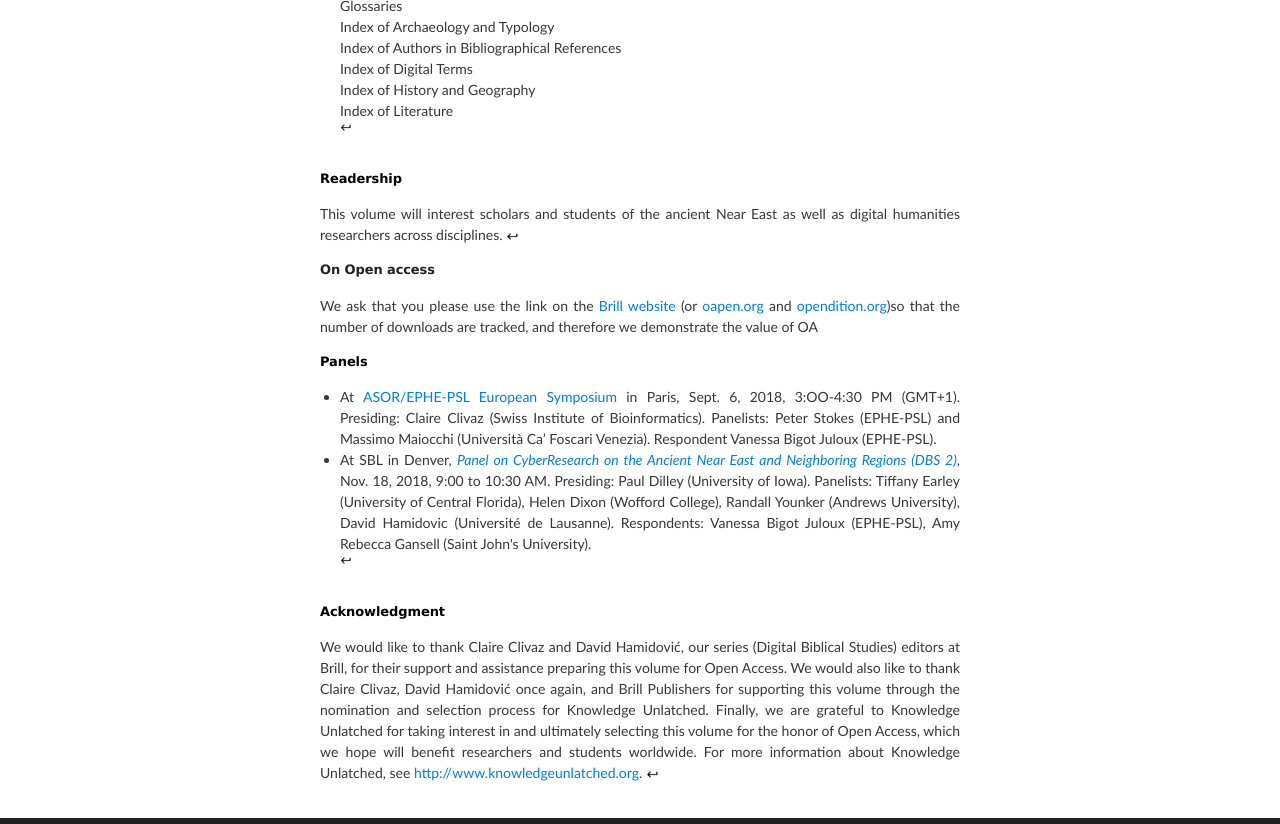
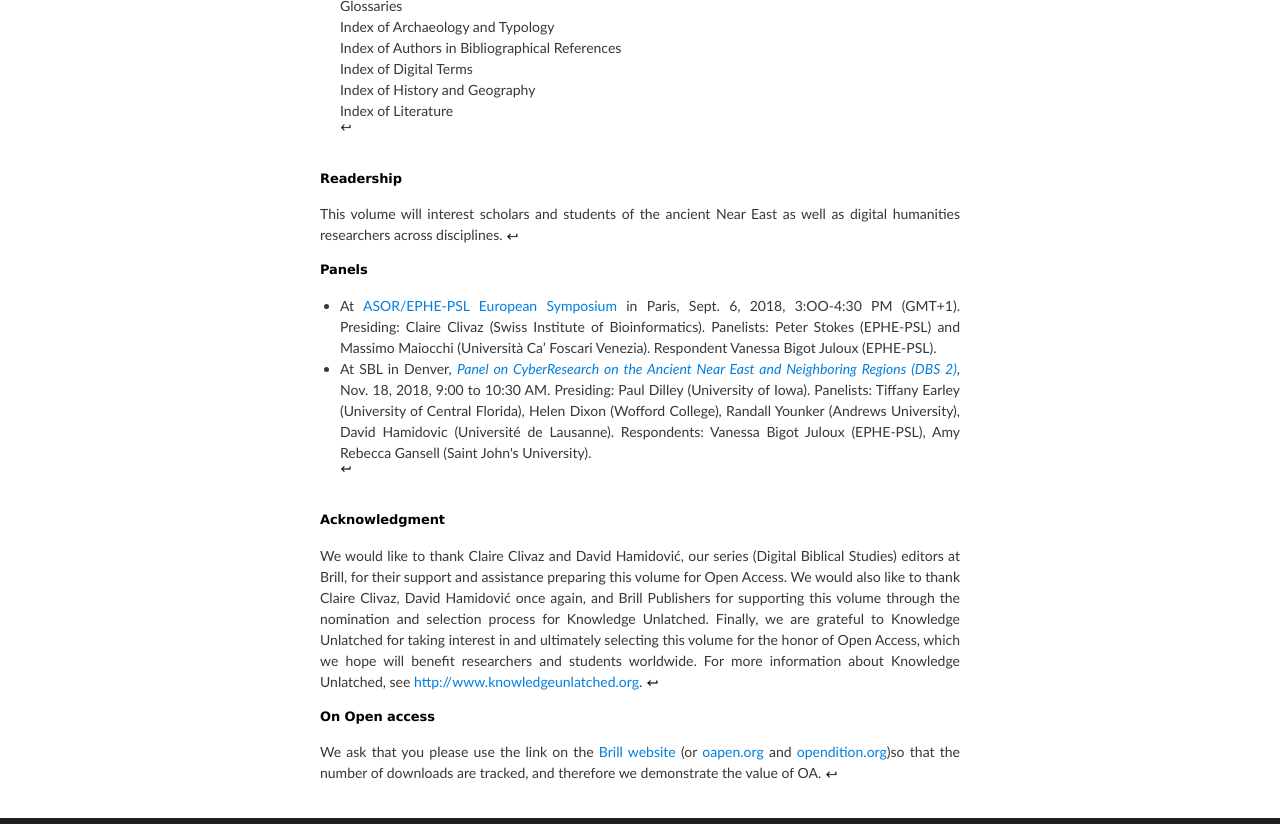
Before and after one commit to vbigot-juloux/ane-research-humanities, a Jekyll site: the page built from docs/CyberResearch-vol1.md, in a window 1280 px wide and 900 px high, scrolled down 2622 px, cut to the strip 0-824 px from the top of the window. Built offline with Jekyll 4.4.1, drawn with Linux system fonts in a browser that asks for light colours; comment, search, counter and statistics services are not loaded; the repository's description, which GitHub fills in, is left out; part of the change alters nothing that is shown; some of the changed text lies outside the part shown.

Commit message:
Update CyberResearch-vol1.md

```diff
--- a/docs/CyberResearch-vol1.md
+++ b/docs/CyberResearch-vol1.md
@@ -23,7 +23,7 @@ Vanessa Bigot Juloux, Amy Rebecca Gansell, Alessandro di Ludovico (eds.). Brill,
 <hr style="height:0; margin:0; background:transparent; border-bottom:0.5px solid #cccccc;" />
 
 <span style="border: 0">
-	<span style="color:#b30000; font-size: 14px;">&#9758;</span> <a href="#eds" name="eds2">Co-editors</a> | <a href="#authors" name="authors2">Authors</a> | <a href="#table-content" name="table-content2">Table of contents</a> | <a href="#readership" name="readership2">Readership</a> | <a href="#panels" name="panels2">Panels</a> | <a href="">On Open Access</a> | <a href="#acknowledgment" name="acknowledgment2">Acknowledgment</a>
+	<span style="color:#b30000; font-size: 14px;">&#9758;</span> <a href="#eds" name="eds2">Co-editors</a> | <a href="#authors" name="authors2">Authors</a> | <a href="#table-content" name="table-content2">Table of contents</a> | <a href="#readership" name="readership2">Readership</a> | <a href="#panels" name="panels2">Panels</a> | <a href="#acknowledgment" name="acknowledgment2">Acknowledgment</a> | <a href="#OA" name="OA2">On Open Access</a>
 </span>
 
 <h3>Overview</h3>
@@ -133,9 +133,6 @@ _by (surnames) alphabetic order_<br />
 <h3><a name="readership" style="color: black">Readership</a></h3>
 <p style="text-align: justify;">This volume will interest scholars and students of the ancient Near East as well as digital humanities researchers across disciplines. <a href="#readership2" style="text-decoration: none"><img src="../assets/baseline_keyboard_return_black_18dp.png" style="border:0; -webkit-box-shadow: 0 0 0; width: 2%"/></a></p>
 
-<h3>On Open access</h3>
-<p style="text-align: justify">We ask that you please use the link on the <a href="https://brill.com/view/title/34932" target="_blank">Brill website</a> (or <a href="" target="_blank">oapen.org</a> and <a href="" target="_blank">opendition.org</a>)so that the number of downloads are tracked, and therefore we demonstrate the value of OA</p>
-
 <h3><a name="panels" style="color: black">Panels</a></h3>
 <ul style="text-align: justify">
 	<li>At <a href="http://ancient-worlds-symposium.eu/docs/program#panel" target="_blank">ASOR/EPHE-PSL European Symposium</a> in Paris, Sept. 6, 2018, 3:OO-4:30 PM (GMT+1). Presiding: Claire Clivaz (Swiss Institute of Bioinformatics). Panelists: Peter Stokes (EPHE-PSL) and Massimo Maiocchi (Università Ca’ Foscari Venezia). Respondent Vanessa Bigot Juloux (EPHE-PSL).</li>
@@ -145,3 +142,6 @@ _by (surnames) alphabetic order_<br />
 
 <h3><a name="acknowledgment" style="color: black">Acknowledgment</a></h3>
 <p style="text-align: justify;">We would like to thank Claire Clivaz and David Hamidović, our series (Digital Biblical Studies) editors at Brill, for their support and assistance preparing this volume for Open Access. We would also like to thank Claire Clivaz, David Hamidović once again, and Brill Publishers for supporting this volume through the nomination and selection process for Knowledge Unlatched. Finally, we are grateful to Knowledge Unlatched for taking interest in and ultimately selecting this volume for the honor of Open Access, which we hope will benefit researchers and students worldwide.  For more information about Knowledge Unlatched, see <a href="http://www.knowledgeunlatched.org" target="_blank">http://www.knowledgeunlatched.org</a>. <a href="#acknowledgment2" style="text-decoration: none"><img src="../assets/baseline_keyboard_return_black_18dp.png" style="border:0; -webkit-box-shadow: 0 0 0; width: 2%"/></a></p>
+
+<h3><a name="acknowledgment" style="color: black">On Open access</a></h3>
+<p style="text-align: justify">We ask that you please use the link on the <a href="https://brill.com/view/title/34932" target="_blank">Brill website</a> (or <a href="" target="_blank">oapen.org</a> and <a href="" target="_blank">opendition.org</a>)so that the number of downloads are tracked, and therefore we demonstrate the value of OA. <a href="#OA2" style="text-decoration: none"><img src="../assets/baseline_keyboard_return_black_18dp.png" style="border:0; -webkit-box-shadow: 0 0 0; width: 2%"/></a></p>
```
